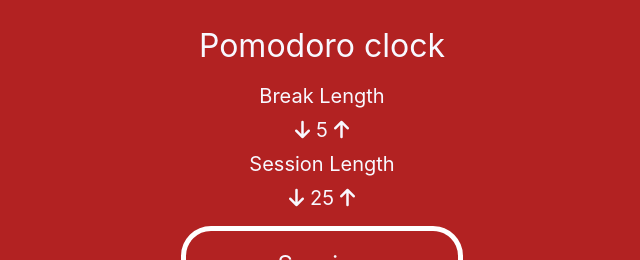
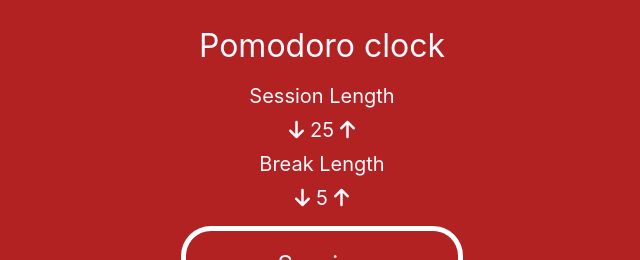
Before and after one commit to andersonfer/pomodoro-clock, a React (Create React App) app: page / in a window 1280 px wide. Shown: the top 260 px of the page, without its empty margins (318-958 px from the left). Built offline with nearby package versions, Linux system fonts and the light colour scheme.

Commit message:
Swap the position of the session and break controls

```diff
--- a/src/App.js
+++ b/src/App.js
@@ -38,15 +38,15 @@ class App extends React.Component {
         <div id="header">
           <div id="title">Pomodoro clock</div>
           <div id="clock-setup">
+            <SessionSetup
+              sessionLength={this.state.sessionLength}
+              incrementFnc={this.incrementSessionLength}
+              decrementFnc={this.decrementSessionLength}
+            />
             <BreakSetup
               breakLength={this.state.breakLength}
               incrementFnc={this.incrementBreakLength}
               decrementFnc={this.decrementBreakLength}
-            />
-            <SessionSetup
-              sessionLength={this.state.sessionLength}
-              incrementFnc={this.incrementSessionLength}
-              decrementFnc={this.decrementSessionLength}
             />
           </div>
         </div>
```
